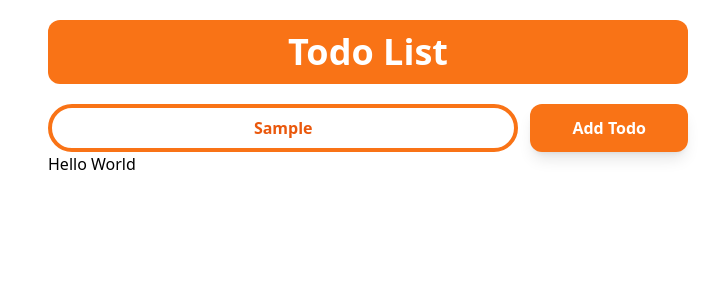
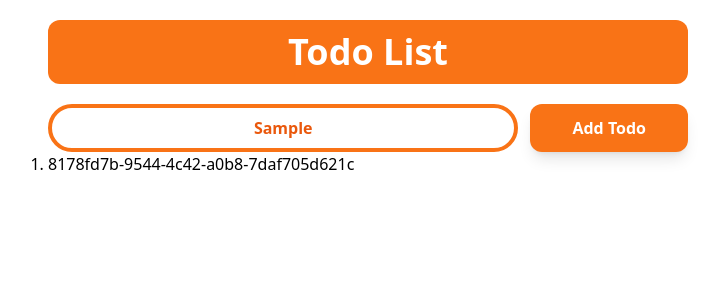
Before and after one commit to dangjogvara/todo-tailwind-app, a React (Create React App) app: page / in a window 1280 px wide. Both pictures are taken after typing "Sample" into the empty fields and a click on the button "Add Todo". Shown: the top 300 px of the page, without its empty margins (272-991 px from the left). Built offline with nearby package versions, Linux system fonts and the light colour scheme.

Commit message:
added uuidv4()

```diff
--- a/package.json
+++ b/package.json
@@ -14,6 +14,7 @@
     "react-dom": "^18.2.0",
     "react-scripts": "5.0.1",
     "typescript": "^4.7.4",
+    "uuid": "^8.3.2",
     "web-vitals": "^2.1.4"
   },
   "scripts": {
@@ -41,6 +42,7 @@
     ]
   },
   "devDependencies": {
+    "@types/uuid": "^8.3.4",
     "autoprefixer": "^10.4.7",
     "postcss": "^8.4.14",
     "tailwindcss": "^3.1.4"
--- a/src/components/SingleTodo.tsx
+++ b/src/components/SingleTodo.tsx
@@ -5,7 +5,11 @@ type Props = {
 };
 
 const SingleTodo = (props: Props) => {
-  return <p>{props.todo.text}</p>;
+  return (
+    <li className="list-decimal">
+      <h1>{props.todo.id}</h1>
+    </li>
+  );
 };
 
 export default SingleTodo;
--- a/src/components/TodoForm.tsx
+++ b/src/components/TodoForm.tsx
@@ -1,4 +1,6 @@
 import { Todo } from '../components/model/Todo';
+
+import { v4 as uuidv4 } from 'uuid';
 
 type Props = {
   onNewTodo: (todo: Todo) => void;
@@ -9,7 +11,7 @@ const TodoForm = ({ onNewTodo }: Props) => {
     event.preventDefault();
 
     const newTodo: Todo = {
-      id: 0,
+      id: uuidv4(),
       text: 'Hello World',
     };
 
--- a/src/components/TodoList.tsx
+++ b/src/components/TodoList.tsx
@@ -7,11 +7,11 @@ interface Props {
 
 const TodoList = (props: Props) => {
   return (
-    <div>
+    <ul>
       {props.todos.map(todo => (
         <SingleTodo todo={todo} key={todo.id} />
       ))}
-    </div>
+    </ul>
   );
 };
 
--- a/src/components/model/Todo.tsx
+++ b/src/components/model/Todo.tsx
@@ -1,4 +1,4 @@
 export interface Todo {
-  id: number;
+  id: string;
   text: string;
 }
```
Also changed, not shown: 1 other file (tests, documents, lock files or other folders).
